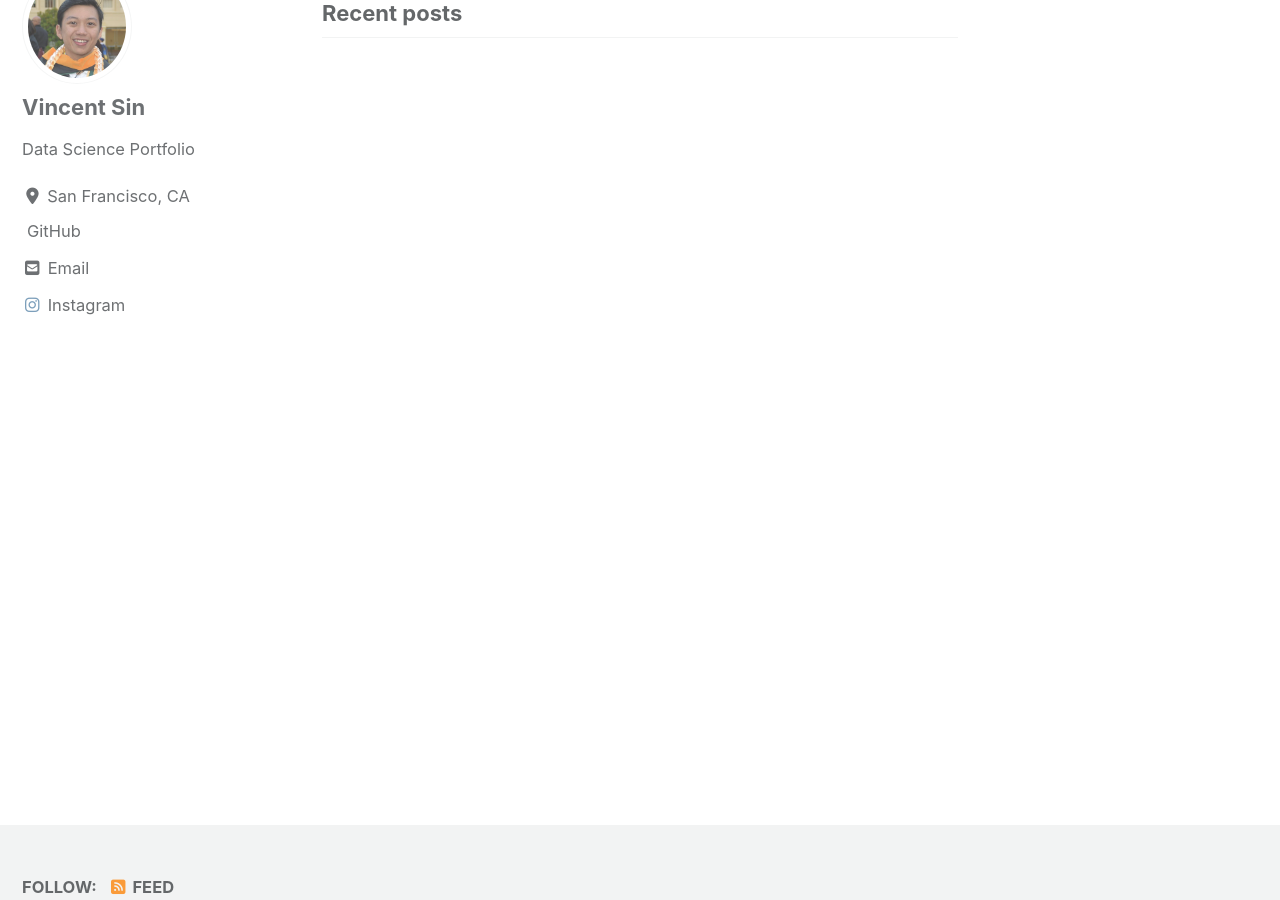
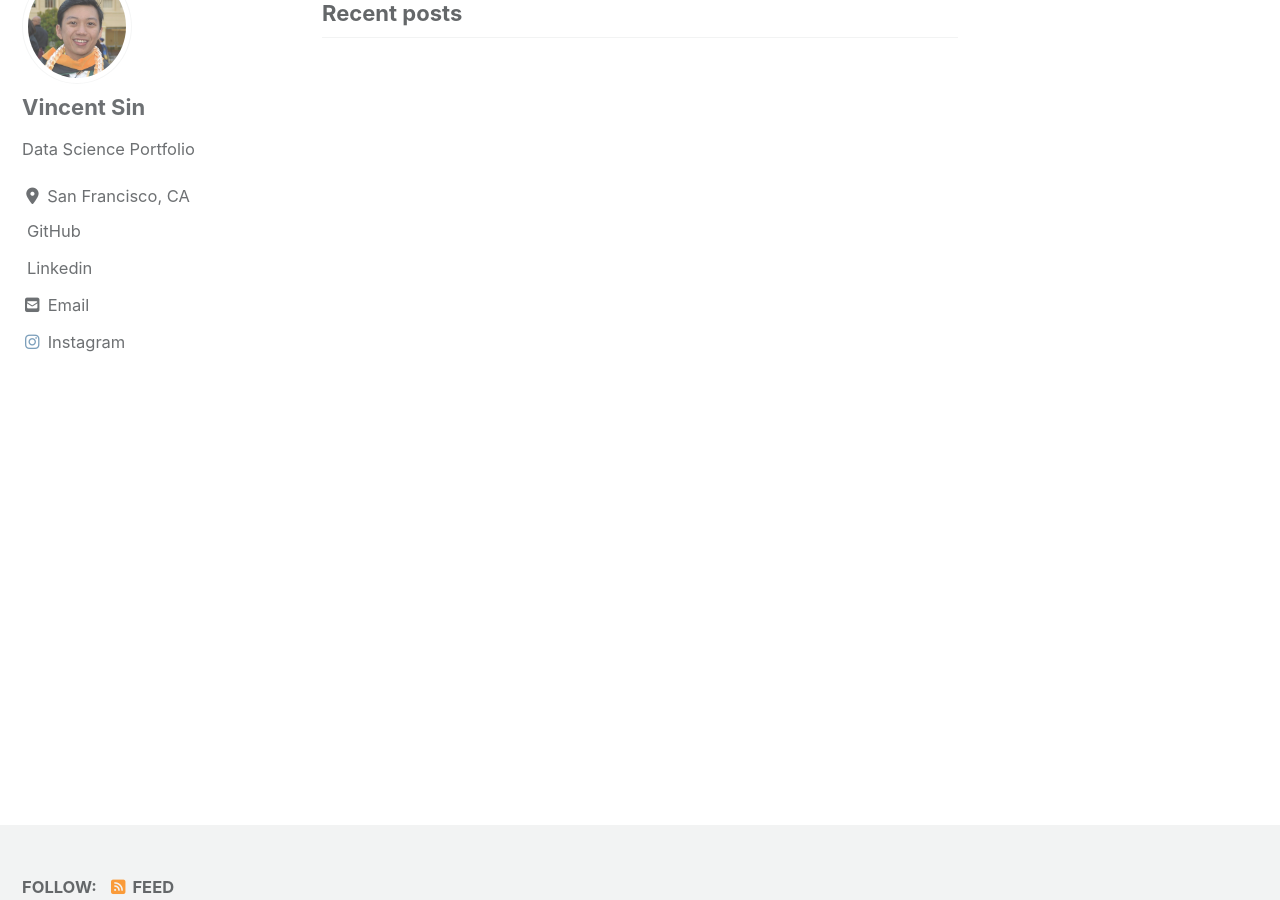
Before and after one commit to VincentSinVinVin/VincentSinVinVin.github.io, a Jekyll site: the page built from index.html, in a window 1280 px wide and 900 px high, scrolled down 986 px. Built offline with Jekyll 4.4.1, drawn with Linux system fonts in a browser that asks for light colours; cached includes are drawn as plain includes; nearby versions of some CDN libraries; the list of posts is cut into pages by our own code.

Commit message:
linkedin linkage

```diff
--- a/_config.yml
+++ b/_config.yml
@@ -105,15 +105,6 @@ author:
     - label: "Email"
       icon: "vsin781@gmail.com"
       # url: "mailto:your.name@email.com"
-    - label: "Website"
-      icon: "fas fa-fw fa-link"
-      # url: "https://your-website.com"
-    - label: "Twitter"
-      icon: "fab fa-fw fa-twitter-square"
-      # url: "https://twitter.com/"
-    - label: "Facebook"
-      icon: "fab fa-fw fa-facebook-square"
-      # url: "https://facebook.com/"
     - label: "GitHub"
       icon: "VincentSinVinVin"
       url: "https://github.com/VincentSinVinVin"
@@ -122,7 +113,7 @@ author:
       # url: "https://instagram.com/"
     - label: "Linkedin"
       icon: "VincnetSin"
-      # url: "https://instagram.com/"
+      url: "https://www.linkedin.com/in/vincentlfsin"
 
 # Site Footer
 footer:
```
